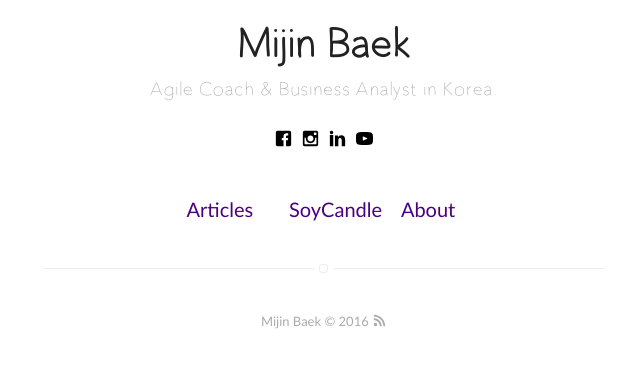
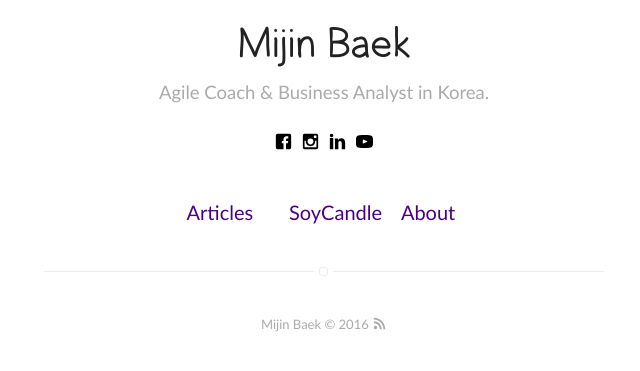
Before and after one commit to midaeng/maintest, a Jekyll site: the page built from index.html, in a window 1280 px wide. Shown: the part 252-623 px from the top of the page, without its empty margins (316-956 px from the left). Built offline with Jekyll 4.4.1, drawn with Linux system fonts in a browser that asks for light colours.

Commit message:
Init maintest

```diff
--- a/_includes/main.css
+++ b/_includes/main.css
@@ -308,7 +308,7 @@
 h2,
 h3,
 h4 {
-  font-family: "UnskinnyBop-Regular", Candara, "Nanum Gothic", "Helvetica Neue", Helvetica, Arial, sans-serif;
+  font-family: Candara, "Nanum Gothic", "Helvetica Neue", Helvetica, Arial, sans-serif;
   color: #222;
   -webkit-font-smoothing: antialiased;
   text-rendering: optimizeLegibility;
@@ -327,6 +327,7 @@
   font-size: 2rem;
 }
 h4 {
+  font-family: "UnskinnyBop-Regular";
   font-size: 1.6rem;
 }
 a {
--- a/assets/styles/main.css
+++ b/assets/styles/main.css
@@ -315,6 +315,7 @@
   font-size: 2rem;
 }
 h4 {
+  font-family: "UnskinnyBop-Regular";
   font-size: 1.6rem;
 }
 a {
```
